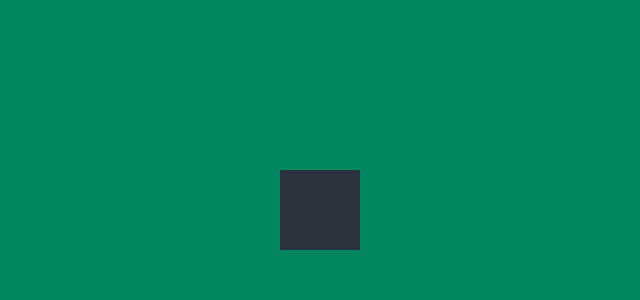
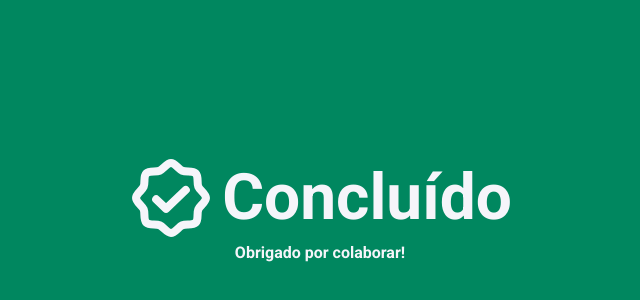
Before and after one commit to Jonatas-JS/SCR-Sistema-de-Classificacao-de-Requisicao, a React (Vite) app: page /form-page in a window 1280 px wide. Shown: the part 190-490 px from the top of the page, without its empty margins (320-960 px from the left). Built offline with nearby package versions, Linux system fonts and the light colour scheme.

Commit message:
creating conclued layer

```diff
--- a/src/pages/form/FormPage.jsx
+++ b/src/pages/form/FormPage.jsx
@@ -75,8 +75,13 @@ function FormPage() {
           </div>
         </div>
       </div>
+
       <div className={styles.background}>
-        <div className={styles.quadrado}></div>
+        <div className={styles.concluded}>
+          <CircleWavyCheck size={86} weight='bold' />
+          <h1>Concluído</h1>
+        </div>
+        <div><p>Obrigado por colaborar!</p></div>
       </div>
     </div>
   )
--- a/src/pages/form/FormPage.module.css
+++ b/src/pages/form/FormPage.module.css
@@ -48,6 +48,7 @@
 }
 .background {
   display: flex;
+  flex-direction: column;
   justify-content: center;
   align-items: center;
   position: absolute;
@@ -58,9 +59,12 @@
   height: 100%;
   background-color: var(--green-100);
 }
-.quadrado {
-  width: 5rem;
-  height: 5rem;
+.concluded {
+  display: flex;
+  align-items: center;
 
-  background-color: var(--blue-500);
+  gap: .5rem;
 }
+.concluded h1 {
+  font-size: 4rem;
+}
```
